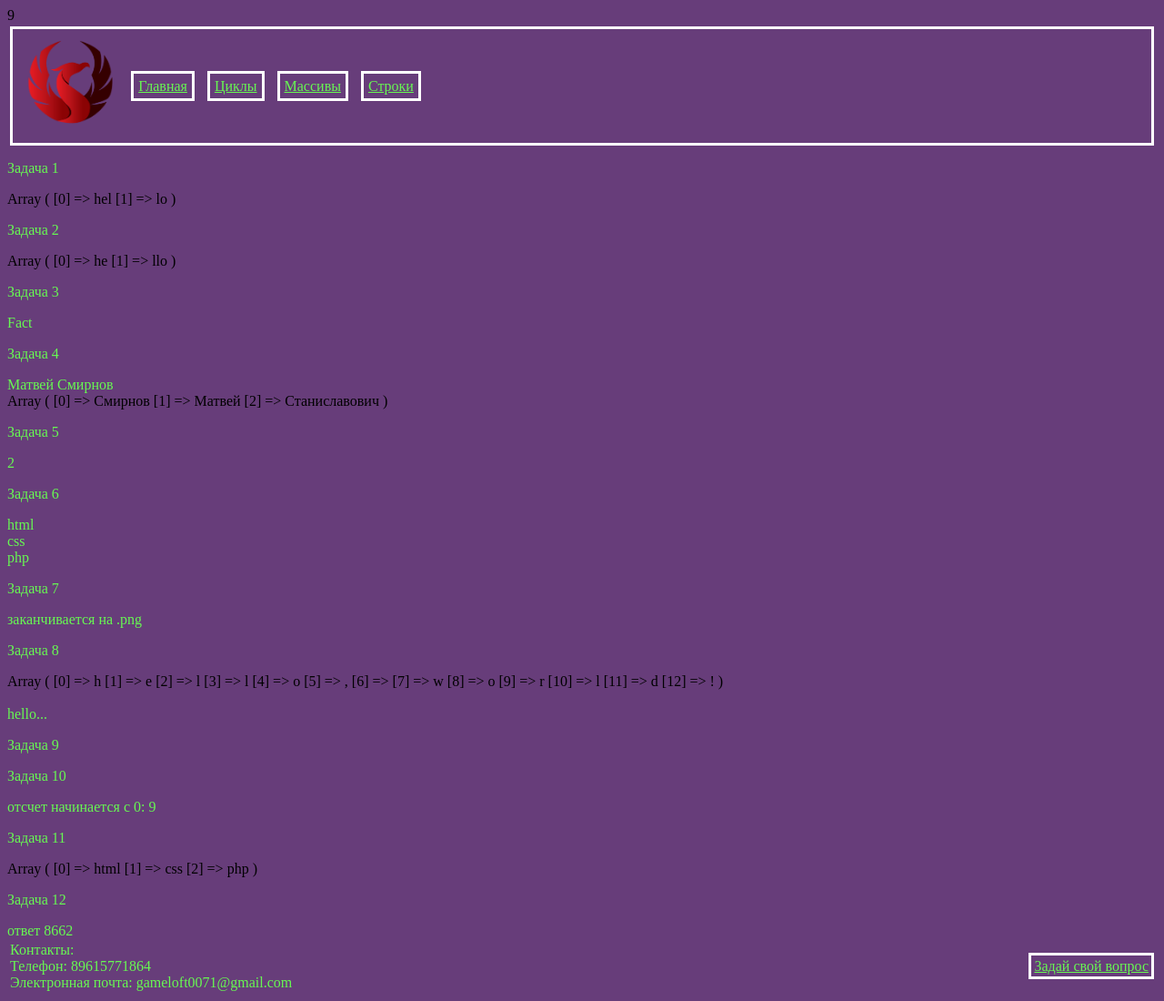
After one commit to IrinaZorina/fact14, a PHP site: page /string.php in a window 1280 px wide. The commit adds this page. Shown: the whole page at 91% size. Run offline with PHP 8.4, Linux system fonts and the light colour scheme.

Commit message:
create dz 03.07.2023 string and modify array.php 4 question

```diff
--- a/dzFact/inc/header.php
+++ b/dzFact/inc/header.php
@@ -57,6 +57,7 @@
 					<li class="menu"><a class="menu_text" href="http://dzfact/dzFact/">Главная</a></li>
 					<li class="menu"><a class="menu_text" href="http://dzfact/dzFact/cycles.php">Циклы</a></li>
 					<li class="menu"><a class="menu_text" href="http://dzfact/dzFact/array.php">Массивы</a></li>
+					<li class="menu"><a class="menu_text" href="http://dzfact/dzFact/string.php">Строки</a></li>
 				</ul>
 
 			</div>
--- /dev/null
+++ b/dzFact/string.php
@@ -0,0 +1,160 @@
+<?php require_once "inc/header.php" ?>
+
+<?php
+//1
+
+echo "<p class='zad'>Задача 1</p>";
+
+$str="hello";
+$str2=str_split($str,3);
+
+print_r($str2);
+
+//2
+
+echo "<p class='zad'>Задача 2</p>";
+
+$str="hello";
+$arr[]=mb_substr($str,0,2);
+$arr[]=mb_substr($str,2);
+
+print_r($arr);
+
+//3
+
+echo "<p class='zad'>Задача 3</p>";
+
+$str="fact";
+
+$char=strtoupper(mb_substr($str,0,1));
+$char2=mb_substr($str,1);
+echo "<span class='zad'>$char$char2</span>";
+
+//4
+
+echo "<p class='zad'>Задача 4</p>";
+
+$str="Смирнов Матвей Станиславович";
+
+$arr=explode(' ',$str);
+
+echo "<span class='zad'>$arr[1] " . "$arr[0]</span><br>";
+
+print_r($arr);
+
+//5
+
+echo "<p class='zad'>Задача 5</p>";
+
+$str="Привет, мИр";
+$str1="и";
+$str2="И";
+
+$a=substr_count($str,$str1);
+$b=substr_count($str, $str2);
+$c=$a+$b;
+echo "<span class='zad'>$c</span>";
+
+//6
+
+echo "<p class='zad'>Задача 6</p>";
+
+$str='html css php';
+
+$arr=explode(' ', $str);
+
+echo "<span class='zad'>$arr[0]</span><br>";
+echo "<span class='zad'>$arr[1]</span><br>";
+echo "<span class='zad'>$arr[2]</span><br>";
+
+//7
+
+echo "<p class='zad'>Задача 7</p>";
+
+$str='hello.png';
+$b='.png';
+
+$a=mb_substr($str,-4,4);
+
+if($a==$b){
+    echo "<span class='zad'>заканчивается на .png</span><br>";
+}
+
+else{
+    echo "<span class='zad'>не заканчивается на .png</span><br>";
+}
+
+//8
+
+echo "<p class='zad'>Задача 8</p>";
+
+$str='hello, world!';
+
+$arr=str_split($str);
+
+print_r($arr);
+
+echo"<br><br>";
+
+$a=count($arr);
+
+if($a>5){
+    $b=mb_substr($str,0,5);
+    echo "<span class='zad'>$b</span>" . "<span class='zad'>...</span>";
+}
+elseif($a<=5){
+    echo "<span class='zad'>$str</span><br>";
+}
+
+//9
+
+echo "<p class='zad'>Задача 9</p>";
+
+/*$str='Clearly, the key features of the project structure, initiated exclusively synthetically, have been subjected to a whole series of independent studies.';
+
+$str2=str_replace('a', '1',$str);
+$str3=str_replace('b', '2',$str2);
+$str4=str_replace('c', '3',$str3);
+
+echo $str4;*/
+
+//10
+
+echo "<p class='zad'>Задача 10</p>";
+
+$str='abc abc abc';
+$a=strrpos($str, 'b');
+echo "<span class='zad'>отсчет начинается с 0: </span>" . "<span class='zad'>$a</span>";
+
+//11
+
+echo "<p class='zad'>Задача 11</p>";
+
+$str='html css php';
+
+$arr=explode(' ', $str);
+
+print_r($arr);
+
+//12
+
+echo "<p class='zad'>Задача 12</p>";
+
+$string1='23.10.1999';
+$string2=date('d.m.Y');
+
+$arr1=explode('.',$string1);
+$arr2=explode('.',$string2);
+
+$day=abs($arr1[0]-$arr2[0]);
+$mes=abs($arr1[1]-$arr2[1]);
+$year=abs($arr1[2]-$arr2[2]);
+
+$otv=$year*365-$mes*30-$day;
+
+echo "<span class='zad'>ответ $otv</span>";
+
+
+?>
+
+<?php require_once "inc/footer.php"?>
```
Also changed, not shown: dzFact/array.php (+46 -32 lines), dzFact/index.php (+69 -6 lines).
